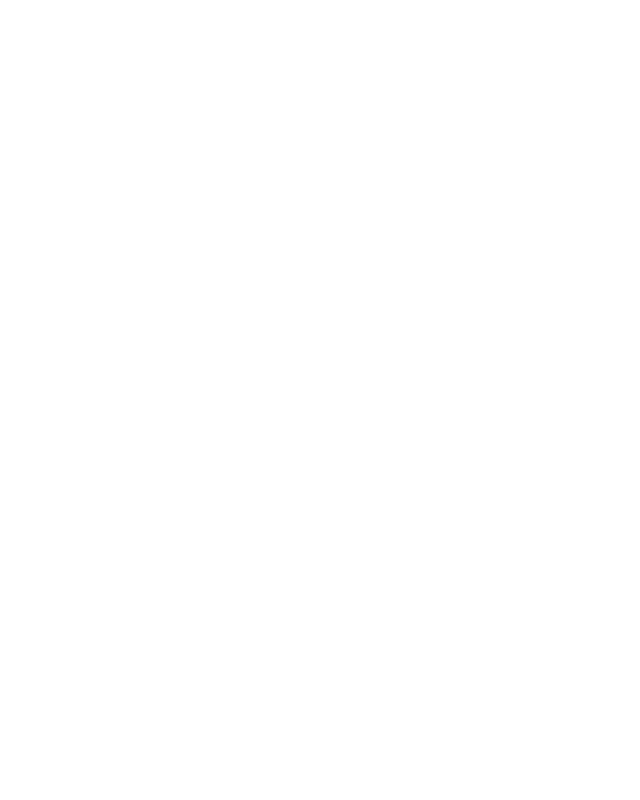
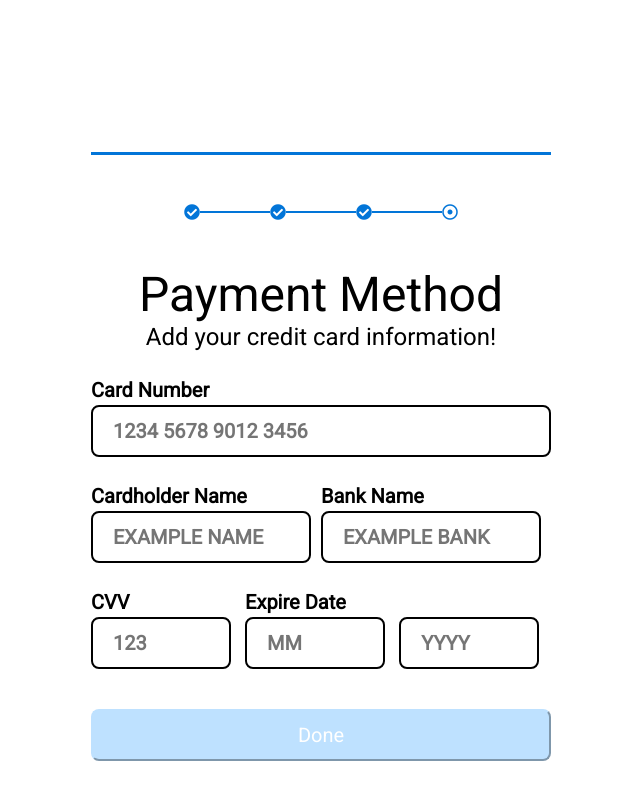
Before and after one commit to Julian-Chu/ng-F2ELab-week6-Validation, an Angular app: page / in a window 1280 px wide. Shown: the part 2160-2960 px from the top of the page, without its empty margins (319-959 px from the left). Before the commit the page ends 2320 px from the top, so only its background shows below. Built offline with nearby package versions, Linux system fonts and the light colour scheme.

Commit message:
add page-payment

```diff
--- a/src/app/app.component.html
+++ b/src/app/app.component.html
@@ -2,3 +2,5 @@
 <app-page-create-account></app-page-create-account>
 <app-page-general-information></app-page-general-information>
 <app-page-update-profile-picture></app-page-update-profile-picture>
+
+<app-page-payment></app-page-payment>
--- a/src/app/app.module.ts
+++ b/src/app/app.module.ts
@@ -6,13 +6,15 @@
 import { PageCreateAccountComponent } from "./page-create-account/page-create-account.component";
 import { PageGeneralInformationComponent } from "./page-general-information/page-general-information.component";
 import { PageUpdateProfilePictureComponent } from "./page-update-profile-picture/page-update-profile-picture.component";
+import { PagePaymentComponent } from "./page-payment/page-payment.component";
 
 @NgModule({
   declarations: [
     AppComponent,
     PageCreateAccountComponent,
     PageGeneralInformationComponent,
-    PageUpdateProfilePictureComponent
+    PageUpdateProfilePictureComponent,
+    PagePaymentComponent
   ],
   imports: [BrowserModule, AppRoutingModule],
   providers: [],
--- /dev/null
+++ b/src/app/page-payment/page-payment.component.html
@@ -0,0 +1,49 @@
+<div class="container">
+  <div class="progress-bar">
+    <span class="fas fa-check-circle active"></span>
+    <span class="middle-line active"></span>
+    <span class="fas fa-check-circle active"></span>
+    <span class="middle-line active"></span>
+    <span class="fas fa-check-circle active"></span>
+    <span class="middle-line active"></span>
+    <span class="far fa-dot-circle active"></span>
+  </div>
+  <div class="page-title">
+    <div class="main-title Title">
+      Payment Method
+    </div>
+    <div class="subtitle Subtitle">
+      Add your credit card information!
+    </div>
+  </div>
+  <div class="content">
+    <div class="input-field one-col">
+      <label for="" class="Form">Card Number</label>
+      <input name="" type="text" placeholder="1234 5678 9012 3456">
+    </div>
+    <div class="input-field one-half-col">
+      <label for="" class="Form">Cardholder Name</label>
+      <input name="" type="text" placeholder="EXAMPLE NAME">
+    </div>
+    <div class="input-field one-half-col">
+      <label for="" class="Form">Bank Name</label>
+      <input name="" type="text" placeholder="EXAMPLE BANK">
+    </div>
+
+
+    <div class="input-field one-third-col">
+      <label for="" class="Form">CVV</label>
+      <input type="text" name="" min="1900" max="2018" placeholder="123">
+    </div>
+    <div class="input-field one-third-col">
+      <label for="" class="Form">Expire Date</label>
+      <input type="number" name="month" min="1" max="12" placeholder="MM">
+    </div>
+    <div class="input-field one-third-col">
+      <label for="" class="Form"></label>
+      <input type="number" name="year" min="2018" max="2060" placeholder="YYYY">
+    </div>
+
+    <button>Done</button>
+
+  </div>
--- /dev/null
+++ b/src/app/page-payment/page-payment.component.ts
@@ -0,0 +1,12 @@
+import { Component, OnInit } from "@angular/core";
+
+@Component({
+  selector: "app-page-payment",
+  templateUrl: "./page-payment.component.html",
+  styleUrls: ["./page-payment.component.css"]
+})
+export class PagePaymentComponent implements OnInit {
+  constructor() {}
+
+  ngOnInit() {}
+}
```
Also changed, not shown: src/app/page-payment/page-payment.component.css (added).
